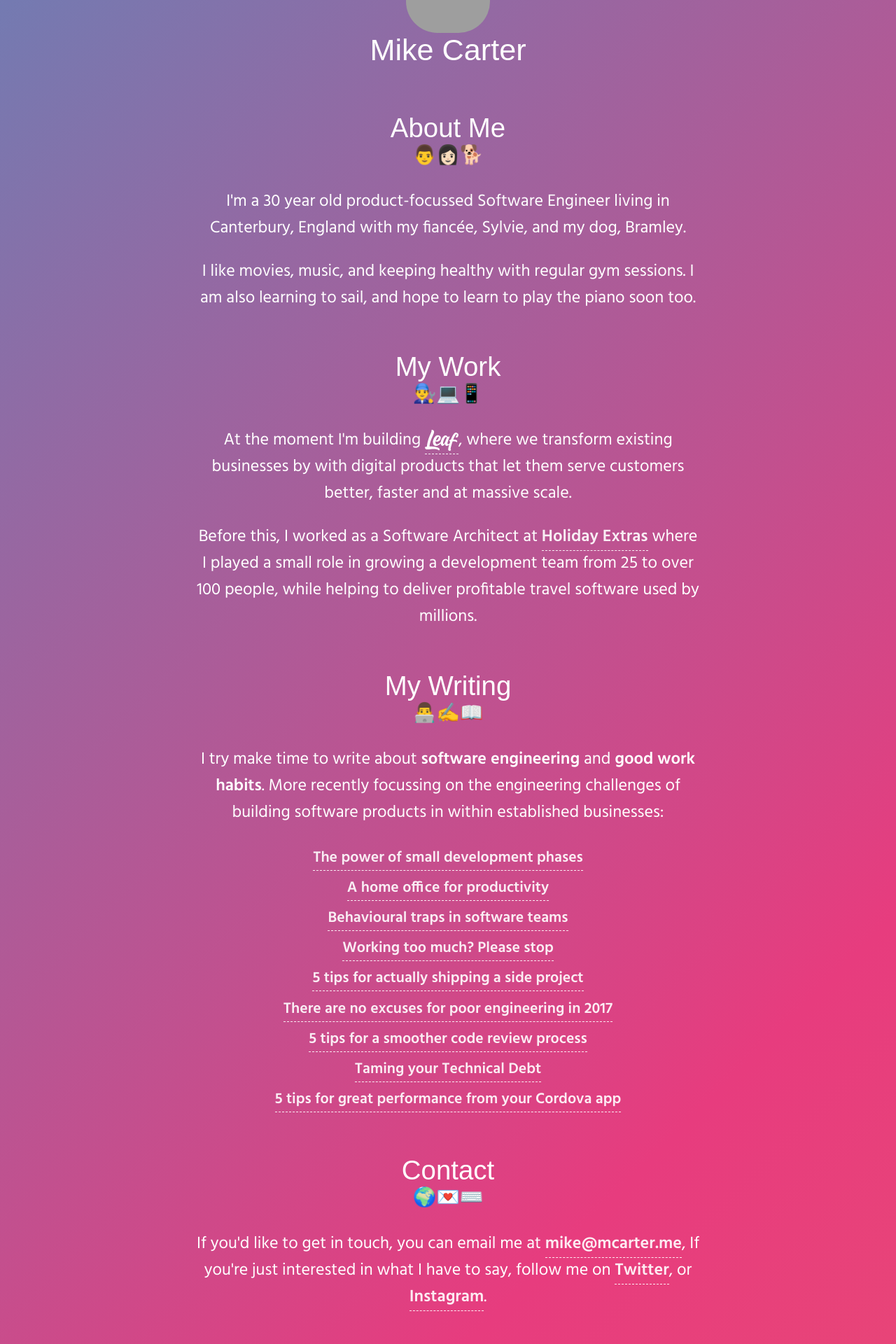
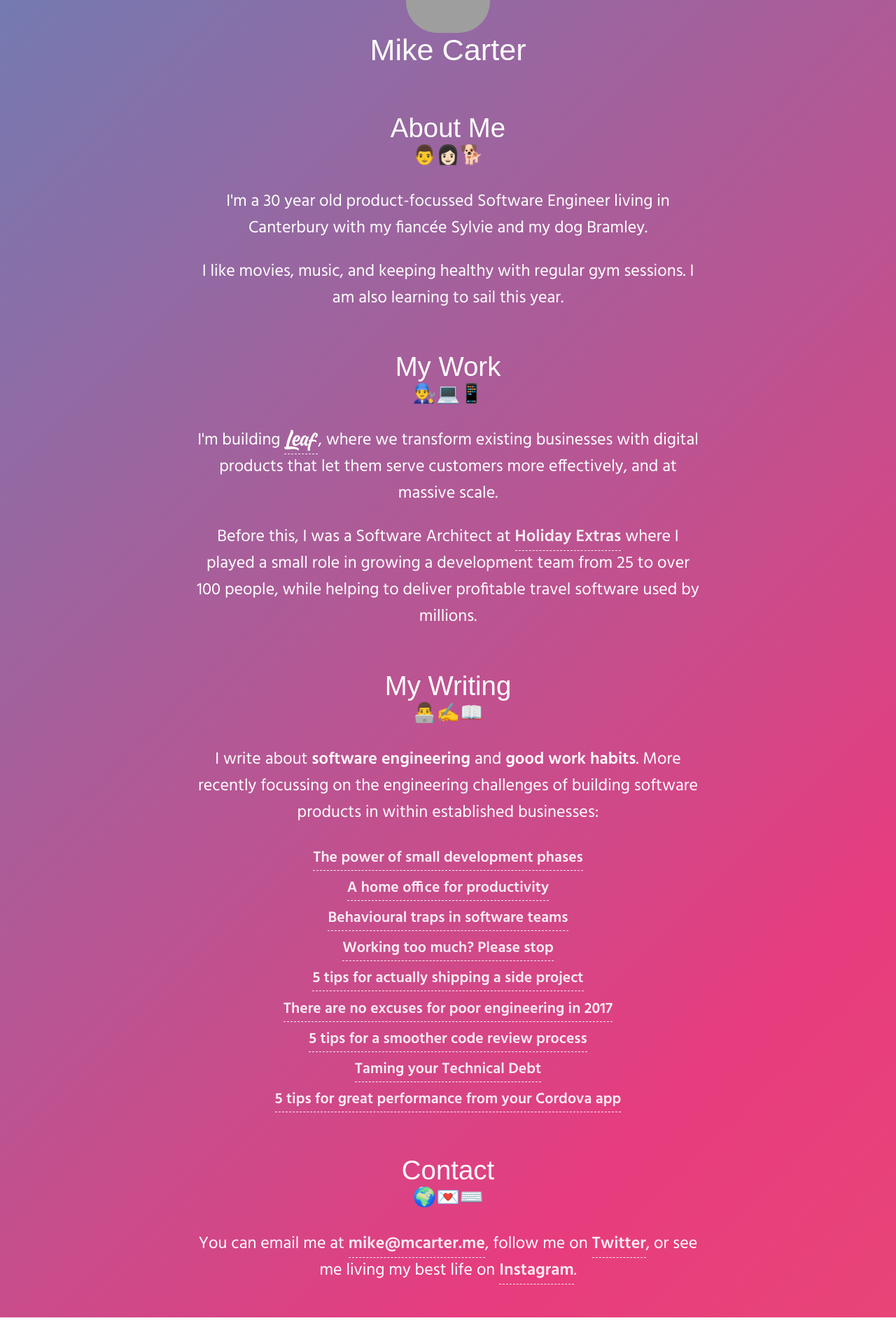
Before and after one commit to michaelcarter/website, a React (Create React App) app: page / in a window 1280 px wide. Shown: the part 91-2011 px from the top of the page at 70% size. After the commit the page ends 1973 px from the top, so only its background shows below. Built offline with nearby package versions, Linux system fonts and the light colour scheme; grey boxes are pictures that could not be loaded; a web font is replaced by a local one.

Commit message:
Adjust content

```diff
--- a/src/App.js
+++ b/src/App.js
@@ -19,25 +19,25 @@ class App extends Component {
             <span className="emojis">👨👩🏻🐕</span>
           </h2>
 
-          <p>I'm a <Age birthday={birthday} /> year old product-focussed Software Engineer living in Canterbury, England with my fiancée, Sylvie, and my dog, Bramley.</p>
+          <p>I'm a <Age birthday={birthday} /> year old product-focussed Software Engineer living in Canterbury with my fiancée Sylvie and my dog Bramley.</p>
 
-          <p>I like movies, music, and keeping healthy with regular gym sessions. I am also learning to sail, and hope to learn to play the piano soon too.</p>
+          <p>I like movies, music, and keeping healthy with regular gym sessions. I am also learning to sail this year.</p>
 
           <h2>
             My Work
             <span className="emojis">👨‍🔧💻📱</span>
           </h2>
 
-          <p>At the moment I'm building <a href="https://www.weareleaf.com" target="_blank" rel="noopener"><img className="image--text" src={logo} alt="Logo" /></a>, where we transform existing businesses by with digital products that let them serve customers better, faster and at massive scale.</p>
+          <p>I'm building <a href="https://www.weareleaf.com" target="_blank" rel="noopener"><img className="image--text" src={logo} alt="Logo" /></a>, where we transform existing businesses with digital products that let them serve customers more effectively, and at massive scale.</p>
 
-          <p>Before this, I worked as a Software Architect at <a href="https://www.holidayextras.co.uk" target="_blank" rel="noopener">Holiday Extras</a> where I played a small role in growing a development team from 25 to over 100 people, while helping to deliver profitable travel software used by millions.</p>
+          <p>Before this, I was a Software Architect at <a href="https://www.holidayextras.co.uk" target="_blank" rel="noopener">Holiday Extras</a> where I played a small role in growing a development team from 25 to over 100 people, while helping to deliver profitable travel software used by millions.</p>
 
           <h2>
             My Writing
             <span className="emojis">👨‍💻✍️📖</span>
           </h2>
 
-          <p>I try make time to write about <b>software engineering</b> and <b>good work habits</b>. More recently focussing on the engineering challenges of building software products in within established businesses:</p>
+          <p>I write about <b>software engineering</b> and <b>good work habits</b>. More recently focussing on the engineering challenges of building software products in within established businesses:</p>
 
           <ul>
             <li>
@@ -74,7 +74,7 @@ class App extends Component {
             <span className="emojis">🌍💌⌨️</span>
           </h2>
 
-          <p>If you'd like to get in touch, you can email me at <a href="mailto:mike@mcarter.me">mike@mcarter.me</a>, If you're just interested in what I have to say, follow me on <a href="https://twitter.com/mcarterj" target="_blank" rel="noopener">Twitter</a>, or <a href="https://www.instagram.com/mike_j_carter/" target="_blank" rel="noopener">Instagram</a>. </p>
+          <p>You can email me at <a href="mailto:mike@mcarter.me">mike@mcarter.me</a>, follow me on <a href="https://twitter.com/mcarterj" target="_blank" rel="noopener">Twitter</a>, or see me living my best life on <a href="https://www.instagram.com/mike_j_carter/" target="_blank" rel="noopener">Instagram</a>. </p>
         </div>
       </div>
     )
```
